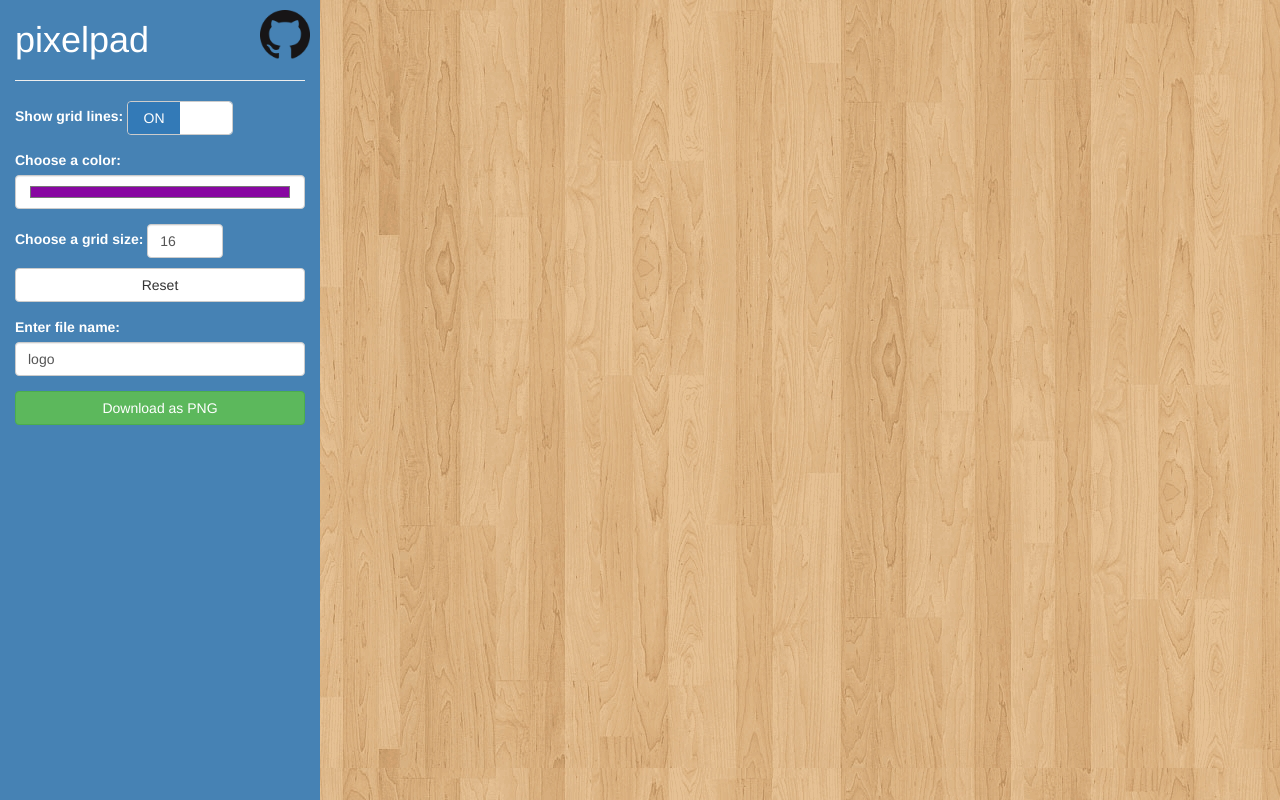
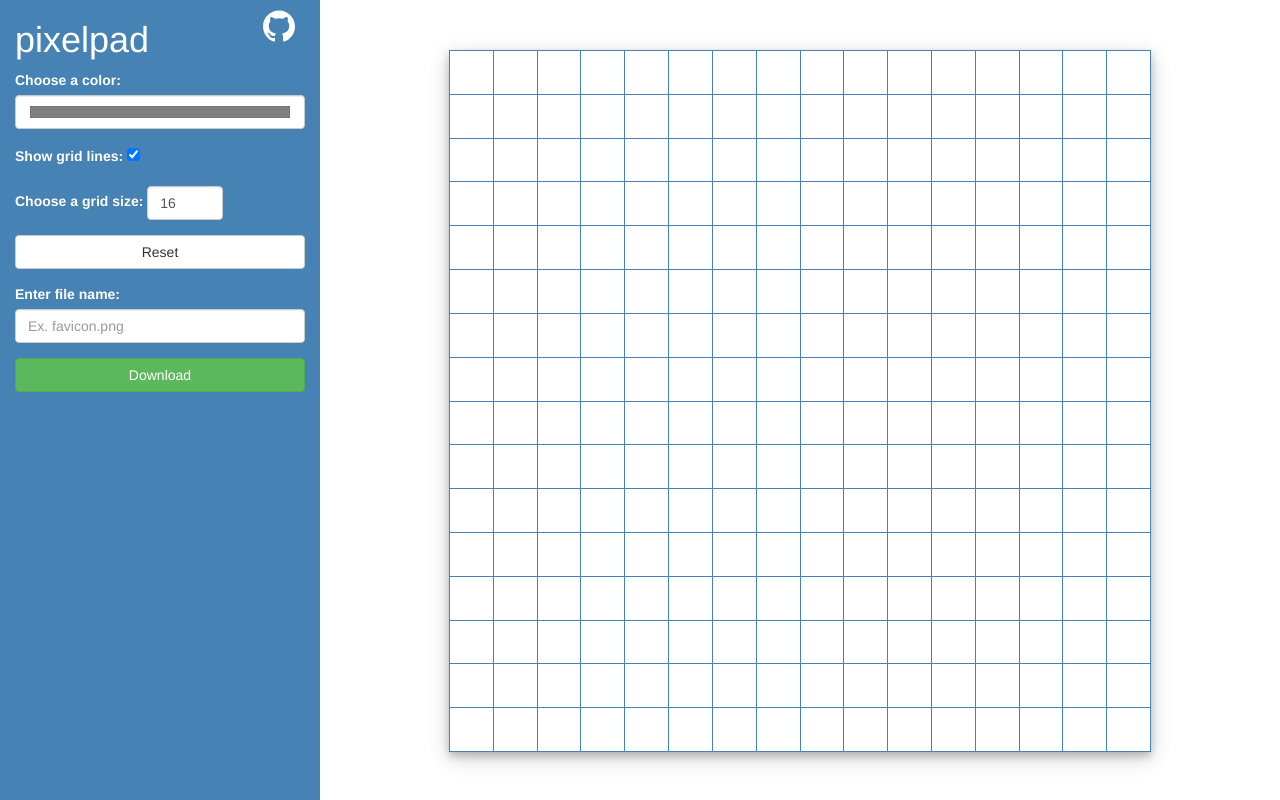
Before and after one commit to mgg9xv/jquery-sketchpad, a plain HTML site: page index.html in a window 1280 px wide. Shown: the top 800 px of the page. Drawn offline with nearby package versions, Linux system fonts and the light colour scheme.

Commit message:
Boyscout and got rid of bootstrap switch

```diff
--- a/css/main.css
+++ b/css/main.css
@@ -1,6 +1,11 @@
 html,body {
-    height:100%;
-    background-image: url("../images/wood_floor_by_gnrbishop.jpg");
+    height: 100%;
+    weight: 100%;
+    background-color: white;
+}
+
+h1 {
+    display: inline-block;
 }
 
 body {
@@ -8,24 +13,27 @@ body {
     padding: 0;
 }
 
-.fluid-container {
-    height:100%;
+.full-height {
+    height: 100%;
 }
 
+.background {
+    background-color: white;
+}
 
 #grid-container {
     margin: 0 auto;
     margin-top: 50px;
-    background-color: white;
     box-shadow: 0 4px 8px 0 rgba(0, 0, 0, 0.2), 0 6px 20px 0 rgba(0, 0, 0, 0.19);
 }
 
 table {
     border-collapse: collapse;
+    border: 1px solid steelblue;
 }
 
-table, th, td {
-    border: 1px solid lightblue;
+th, td {
+    border: 1px solid steelblue;
 }
 
 #control-panel {
@@ -43,12 +51,16 @@ input[type=button] {
     margin-bottom: 10px;
 }
 
-.bottom-right {
+.top-right {
     right: 0;
     top: 0;
     position: absolute;
 }
 
+.align-right {
+    float: right;
+}
+
 img {
     margin: 10px;
 }
--- a/index.html
+++ b/index.html
@@ -1,25 +1,26 @@
 <!DOCTYPE html>
-<html>
+<html lang="en">
     <head>
         <title>pixelpad</title>
+        <meta name="viewport" content="width=device-width, initial-scale=1.0">
+        <link rel="icon" type="image/x-icon" href="./images/favicon.ico">
+
+        <!-- CSS Dependencies -->
         <link rel="stylesheet" type="text/css" href="./css/main.css">
+        <link rel="stylesheet" type="text/css" href="https://cdnjs.cloudflare.com/ajax/libs/normalize/5.0.0/normalize.min.css">
         <link rel="stylesheet" type="text/css" href="http://maxcdn.bootstrapcdn.com/bootstrap/3.3.6/css/bootstrap.min.css">
-        <link rel="icon" type="image/x-icon" href="./images/favicon.ico">
-        <link href="./css/bootstrap-switch.min.css" rel="stylesheet">
-        <script src="http://ajax.googleapis.com/ajax/libs/jquery/1.11.0/jquery.min.js"></script>
-        <script src="http://maxcdn.bootstrapcdn.com/bootstrap/3.3.6/js/bootstrap.min.js"></script>
-        <script src="./js/main.js"></script>
-        <script src="./js/bootstrap-switch.min.js"></script>
+
     </head>
     <body>
-        <div class="fluid-container">
-            <div id="control-panel" class="col-md-3 col-sm-12 col-xs-12" >
+        <div class="container-fluid full-height background">
+            <div class="row full-height">
+                <div id="control-panel" class="full-height col-md-3 col-sm-12 col-xs-12">
+                    <div class="row">
+                        <div class="col-xs-12">
                             <h1>pixelpad</h1>
-                <hr>
-                <div class="form-group">
-                    <div class="form-inline">
-                        <label for="show-grid">Show grid lines:</label>
-                        <input type="checkbox" name="my-checkbox" size="mini" checked>
+                            <a class="align-right" href="https://github.com/mggwxyz/pixelpad">
+                                <img src="./images/white-github-mark.svg" width="32px"/>
+                            </a>
                         </div>
                     </div>
                     <div class="form-group">
@@ -28,31 +29,45 @@
                     </div>
                     <div class="form-group">
                         <div class="form-inline">
+                            <label for="grid-toggle">Show grid lines:</label>
+                            <input id="grid-toggle" type="checkbox" checked>
+                        </div>
+                    </div>
+                    <form>
+                        <div class="form-group">
+                            <div class="form-inline">
                                 <label for="grid-size">Choose a grid size:</label>
                                 <input type="number" name="grid-size" value="16" min="1" max="64" class="form-control"/>
                             </div>
-                    <div class="text-center">
-                        <input type="button" value="Reset" onclick="reset()" class="btn btn-default btn-block"/>
-                    </div>
-                </div>
-                <div class="form-group">
-                    <label for="file-name">Enter file name:</label>
-                    <input type="text" name="file-name" value="logo" class="btn-block form-control"/>
                         </div>
                         <div class="form-group">
                             <div class="text-center">
-                        <a id="download-button" class="btn btn-success btn-block">Download as PNG</a>
+                                <input type="button" value="Reset" onclick="reset()" class="btn btn-default btn-block">
                             </div>
                         </div>
-                <div class="bottom-right">
-                    <a href="https://github.com/mgg9xv/pixelpad">
-                        <img src="./images/GitHub-Mark-64px.png" width="50px"/>
-                    </a>
+                    </form>
+
+                    <form>
+                        <div class="form-group">
+                            <label for="file-name-input">Enter file name:</label>
+                            <input id="file-name-input" class="btn-block form-control" type="text" placeholder="Ex. favicon.png">
+                        </div>
+                        <div class="form-group">
+                            <div class="text-center">
+                                <a id="download-button" class="btn btn-success btn-block">Download</a>
+                            </div>
+                        </div>
+                    </form>
+                </div>
+                <div id="grid-panel" class="full-height col-md-9 col-sm-12 col-xs-12">
+                    <table id="grid-container"></table>
                 </div>
             </div>
         </div>
-        <div id="grid-panel" class="col-md-9 col-sm-12 col-xs-12">
-            <table id="grid-container"></table>
-        </div>
+
+        <!-- JavaScript Dependencies -->
+        <script src="http://ajax.googleapis.com/ajax/libs/jquery/1.11.0/jquery.min.js"></script>
+        <script src="./js/main.js"></script>
+
     </body>
 </html>
--- a/js/main.js
+++ b/js/main.js
@@ -1,7 +1,6 @@
+$(document).ready(function(){
 
-var drawing = false;
-
-$(document).ready(function(){
+    var drawing = false;
 
     setUpSquares(16);
     resize();
@@ -10,7 +9,6 @@ $(document).ready(function(){
         var color = $('input[name=paint-color]').val();
         $(this).css('background-color', color);
         drawing = true;
-        console.log('drawing...');
     });
 
     $(document).on('mouseover','.square', function(){
@@ -28,20 +26,17 @@ $(document).ready(function(){
         resize();
     });
 
-    $('input[name=paint-color]').val('#' + Math.floor(Math.random()*16777215).toString(16));
-
-    $('input[name=my-checkbox]').bootstrapSwitch();
-    $('input[name=my-checkbox]').bootstrapSwitch('state', true);
-    $('input[name=my-checkbox]').on('switchChange.bootstrapSwitch', function (event, state) {
-        if(state) {
-            $('table, th, td ').css('border','1px solid lightblue');
+    // Toggle grid lines based on grid-toggle checkbox
+    $('#grid-toggle').change(function (event) {
+        if(this.checked) {
+            $('table, th, td ').css('border','1px solid steelblue');
         } else {
             $('table, th, td ').css('border','0');
         }
     });
 
     document.getElementById('download-button').addEventListener('click', function() {
-        hello(this);
+        downloadImage(this);
     }, false);
 
 });
@@ -53,7 +48,6 @@ function setUpSquares(px){
             $('tr:last-child').append("<td class='square'></td>");
         }
     }
-    $('input[name=paint-color]').val('#' + Math.floor(Math.random()*16777215).toString(16));
 }
 
 function reset(){
@@ -77,7 +71,7 @@ function resize(){
     }
 }
 
-function hello(link){
+function downloadImage(link){
     var canvas=document.createElement("canvas");
     var ctx=canvas.getContext("2d");
     var pixels = $('input[name=grid-size]').val();
```
Also changed, not shown: css/bootstrap-switch.min.css (deleted), images/GitHub-Mark-32px.png (deleted), images/GitHub-Mark-64px-white.png (deleted), images/GitHub-Mark-64px.png (deleted), images/blue-texture.png (deleted), images/jquery.ico (deleted), images/white-github-mark.svg (added), js/bootstrap-switch.min.js (deleted). Lines whose indentation alone changed are shown as unchanged.
